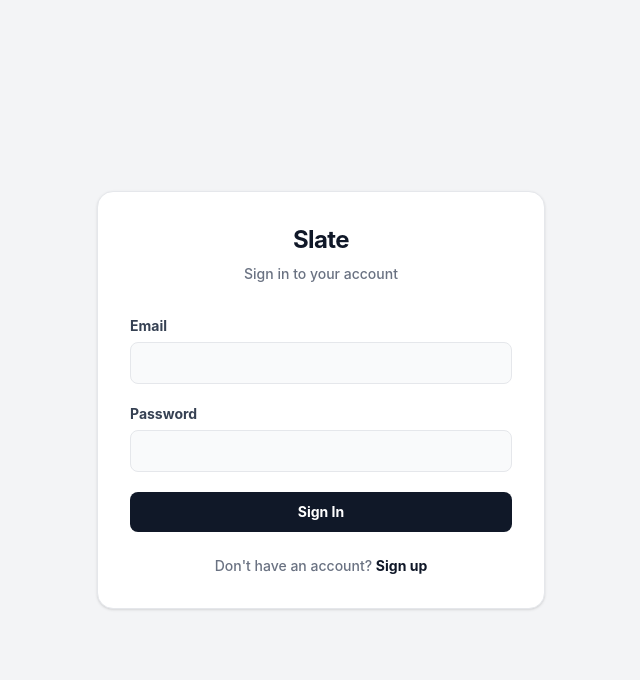
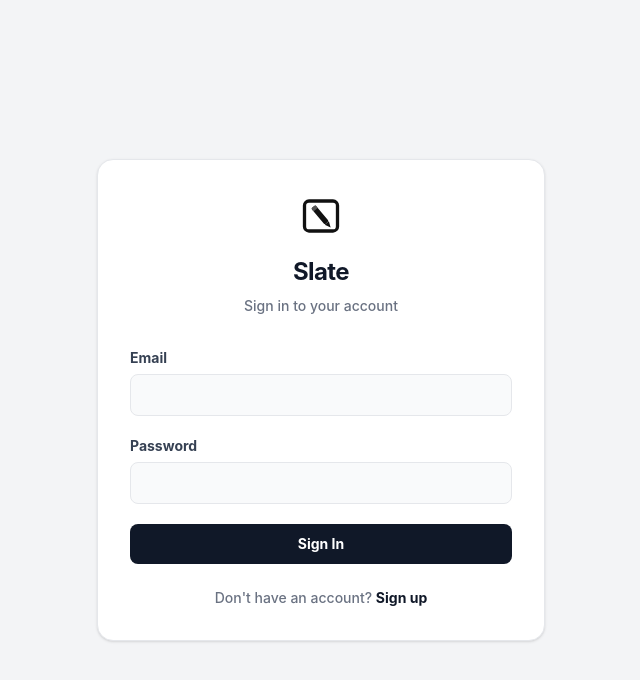
Before and after one commit to gsr2003/slate-frontend, a React (Vite) app: page /login in a window 1280 px wide. Shown: the top 680 px of the page, without its empty margins (319-959 px from the left). Built offline with nearby package versions, Linux system fonts and the light colour scheme.

Commit message:
icon addition on login page and signup page

```diff
--- a/src/pages/Login.tsx
+++ b/src/pages/Login.tsx
@@ -32,8 +32,33 @@ const Login = () => {
     <div className="min-h-screen flex items-center justify-center bg-gray-100 px-4">
       <div className="bg-white p-8 rounded-2xl shadow-sm border border-gray-200 w-full max-w-md">
         <div className="text-center mb-8">
+          <div className="flex justify-center mb-4">
+            <svg
+              xmlns="http://www.w3.org/2000/svg"
+              viewBox="0 0 32 32"
+              fill="none"
+              className="w-12 h-12"
+            >
+              <rect
+                x="5"
+                y="6"
+                width="22"
+                height="20"
+                rx="3"
+                stroke="#111111"
+                strokeWidth="2.2"
+              />
+              <g transform="rotate(-40 16 16)">
+                <rect x="14.2" y="8" width="3.6" height="14" rx="1" fill="#111111" />
+                <path d="M14.2 22 L16 26 L17.8 22 Z" fill="#111111" />
+                <rect x="14.2" y="8" width="3.6" height="2.5" rx="0.6" fill="#555555" />
+              </g>
+            </svg>
+          </div>
           <h1 className="text-2xl font-bold text-gray-900 tracking-tight">Slate</h1>
-          <p className="text-sm text-gray-500 mt-2 font-medium">Sign in to your account</p>
+          <p className="text-sm text-gray-500 mt-2 font-medium">
+            Sign in to your account
+          </p>
         </div>
 
         {error && (
@@ -44,7 +69,9 @@ const Login = () => {
 
         <form onSubmit={handleSubmit} className="space-y-5">
           <div>
-            <label className="block text-sm font-bold text-gray-700 mb-1.5">Email</label>
+            <label className="block text-sm font-bold text-gray-700 mb-1.5">
+              Email
+            </label>
             <input
               type="email"
               value={email}
@@ -55,7 +82,9 @@ const Login = () => {
           </div>
 
           <div>
-            <label className="block text-sm font-bold text-gray-700 mb-1.5">Password</label>
+            <label className="block text-sm font-bold text-gray-700 mb-1.5">
+              Password
+            </label>
             <input
               type="password"
               value={password}
--- a/src/pages/Signup.tsx
+++ b/src/pages/Signup.tsx
@@ -37,8 +37,33 @@ const Signup = () => {
     <div className="min-h-screen flex items-center justify-center bg-gray-100 px-4">
       <div className="bg-white p-8 rounded-2xl shadow-sm border border-gray-200 w-full max-w-md">
         <div className="text-center mb-8">
+          <div className="flex justify-center mb-4">
+            <svg
+              xmlns="http://www.w3.org/2000/svg"
+              viewBox="0 0 32 32"
+              fill="none"
+              className="w-12 h-12"
+            >
+              <rect
+                x="5"
+                y="6"
+                width="22"
+                height="20"
+                rx="3"
+                stroke="#111111"
+                strokeWidth="2.2"
+              />
+              <g transform="rotate(-40 16 16)">
+                <rect x="14.2" y="8" width="3.6" height="14" rx="1" fill="#111111" />
+                <path d="M14.2 22 L16 26 L17.8 22 Z" fill="#111111" />
+                <rect x="14.2" y="8" width="3.6" height="2.5" rx="0.6" fill="#555555" />
+              </g>
+            </svg>
+          </div>
           <h1 className="text-2xl font-bold text-gray-900 tracking-tight">Slate</h1>
-          <p className="text-sm text-gray-500 mt-2 font-medium">Create your account</p>
+          <p className="text-sm text-gray-500 mt-2 font-medium">
+            Create your account
+          </p>
         </div>
 
         {error && (
@@ -49,7 +74,9 @@ const Signup = () => {
 
         <form onSubmit={handleSubmit} className="space-y-5">
           <div>
-            <label className="block text-sm font-bold text-gray-700 mb-1.5">Name</label>
+            <label className="block text-sm font-bold text-gray-700 mb-1.5">
+              Name
+            </label>
             <input
               type="text"
               value={name}
@@ -60,7 +87,9 @@ const Signup = () => {
           </div>
 
           <div>
-            <label className="block text-sm font-bold text-gray-700 mb-1.5">Email</label>
+            <label className="block text-sm font-bold text-gray-700 mb-1.5">
+              Email
+            </label>
             <input
               type="email"
               value={email}
@@ -71,7 +100,9 @@ const Signup = () => {
           </div>
 
           <div>
-            <label className="block text-sm font-bold text-gray-700 mb-1.5">Password</label>
+            <label className="block text-sm font-bold text-gray-700 mb-1.5">
+              Password
+            </label>
             <input
               type="password"
               value={password}
```
Also changed, not shown: public/favicon.svg.
